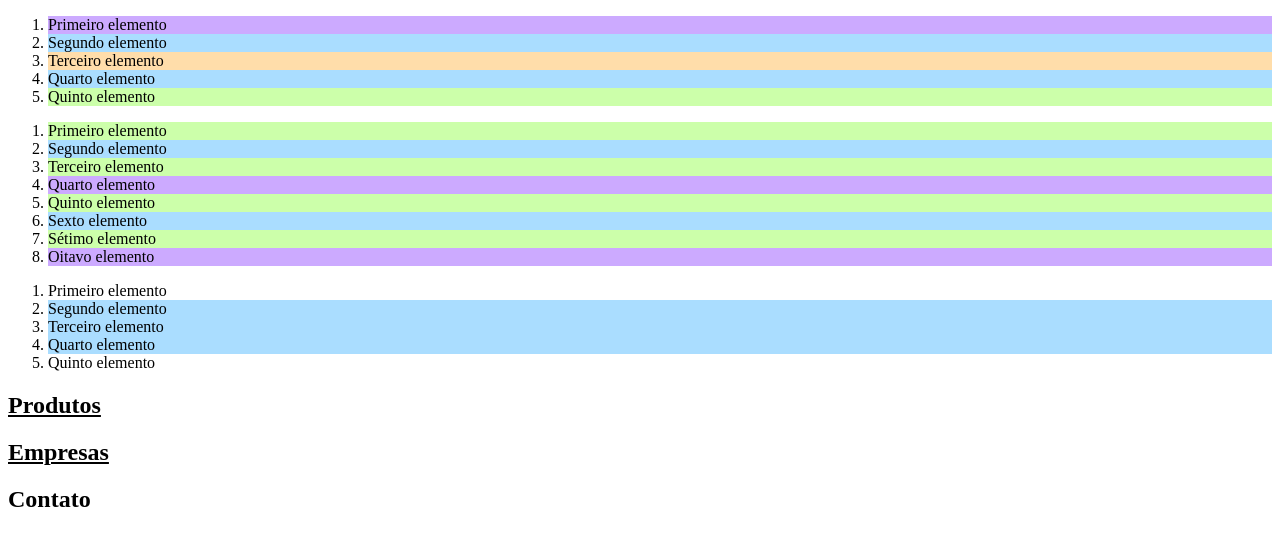
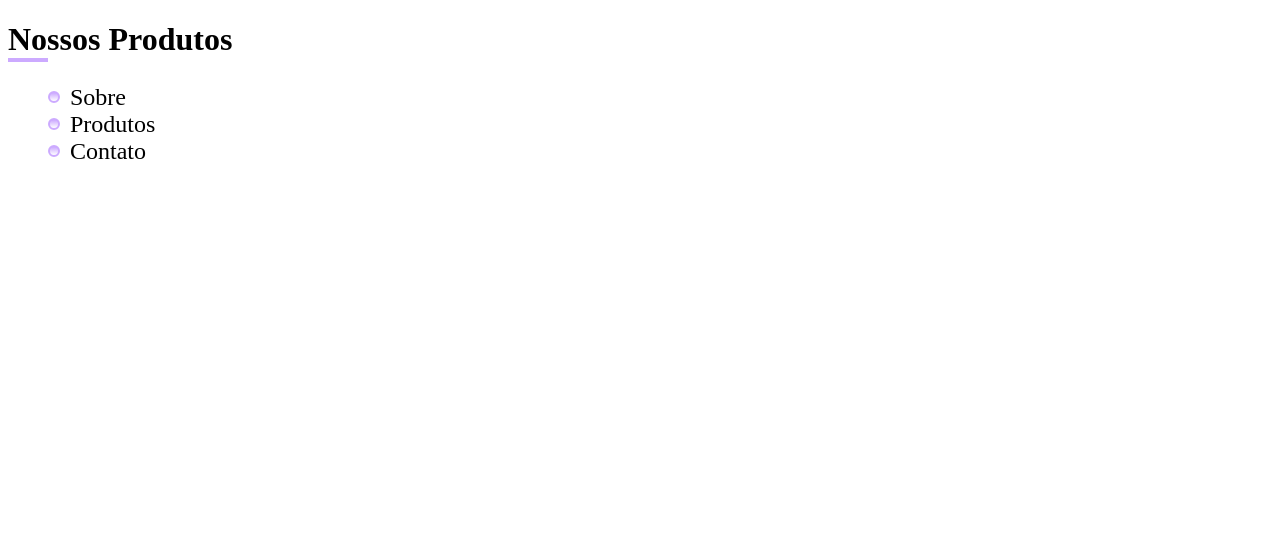
Before and after one commit to WalterDantas/html-semantic-n-acessibility, a plain HTML site: page index.html in a window 1280 px wide. Drawn offline with Linux system fonts and the light colour scheme.

Commit message:
Pseudo Elements, After, Before, First line and first letter

```diff
--- a/index.html
+++ b/index.html
@@ -5,46 +5,20 @@
 <head>
 
   <meta charset="UTF-8">
-  <title>Pseudo Classes</title>
+  <title>Pseudo Elements</title>
   <link rel="stylesheet" href="/style.css">
 
 </head>
 
 <body>
 
-  <ol class="lista-1">
-    <li>Primeiro elemento</li>
-    <li>Segundo elemento</li>
-    <li>Terceiro elemento</li>
-    <li>Quarto elemento</li>
-    <li>Quinto elemento</li>
-  </ol>
+  <h1>Nossos Produtos</h1>
 
-  <ol class="lista-2">
-    <li>Primeiro elemento</li>
-    <li>Segundo elemento</li>
-    <li>Terceiro elemento</li>
-    <li>Quarto elemento</li>
-    <li>Quinto elemento</li>
-    <li>Sexto elemento</li>
-    <li>Sétimo elemento</li>
-    <li>Oitavo elemento</li>
-  </ol>
-
-
-  <ol>
-    <li>Primeiro elemento</li>
-    <li>Segundo elemento</li>
-    <li>Terceiro elemento</li>
-    <li>Quarto elemento</li>
-    <li>Quinto elemento</li>
-  </ol>
-
-  <section>
-    <h2>Produtos</h2>
-    <h2>Empresas</h2>
-    <h2 class="contato">Contato</h2>
-  </section>
+  <ul>
+    <li>Sobre</li>
+    <li>Produtos</li>
+    <li>Contato</li>
+  </ul>
 
 </body>
 
--- a/style.css
+++ b/style.css
@@ -1,38 +1,23 @@
-/* primeiro elemento */
-.lista-1 li:first-child {
+h1::after {
+  content: "";
+  display: block;
+  width: 40px;
+  height: 4px;
   background: #caf;
 }
 
-/* último elemento */
-.lista-1 li:last-child {
-  background: #cfa;
+li {
+  font-size: 1.5rem;
+  display: flex;
+  align-items: center;
 }
-
-/* terceiro elemento */
-.lista-1 li:nth-child(3) {
-  background: #fda;
+li::before {
+  content: "";
+  display: inline-block;
+  width: 8px;
+  height: 8px;
+  border-radius: 50%;
+  background-image: linear-gradient(#caf, #fff);
+  border: 2px solid #caf;
+  margin-right: 10px;
 }
-
-/* elementos ímpares */
-.lista-2 li:nth-child(odd) {
-  background: #cfa;
-}
-
-/* elementos pares */
-.lista-2 li:nth-child(even) {
-  background: #adf;
-}
-
-/* de 4 em 4 */
-.lista-2 li:nth-child(4n) {
-  background: #caf;
-}
-/* todos menos first-child e last-child */
-ol li:not(:first-child, :last-child) {
-  background: #adf;
-}
-
-/* todos h2's dentro de section, menos o que tiver a classe .contato */
-section h2:not(.contato) {
-  text-decoration: underline;
-}
```
